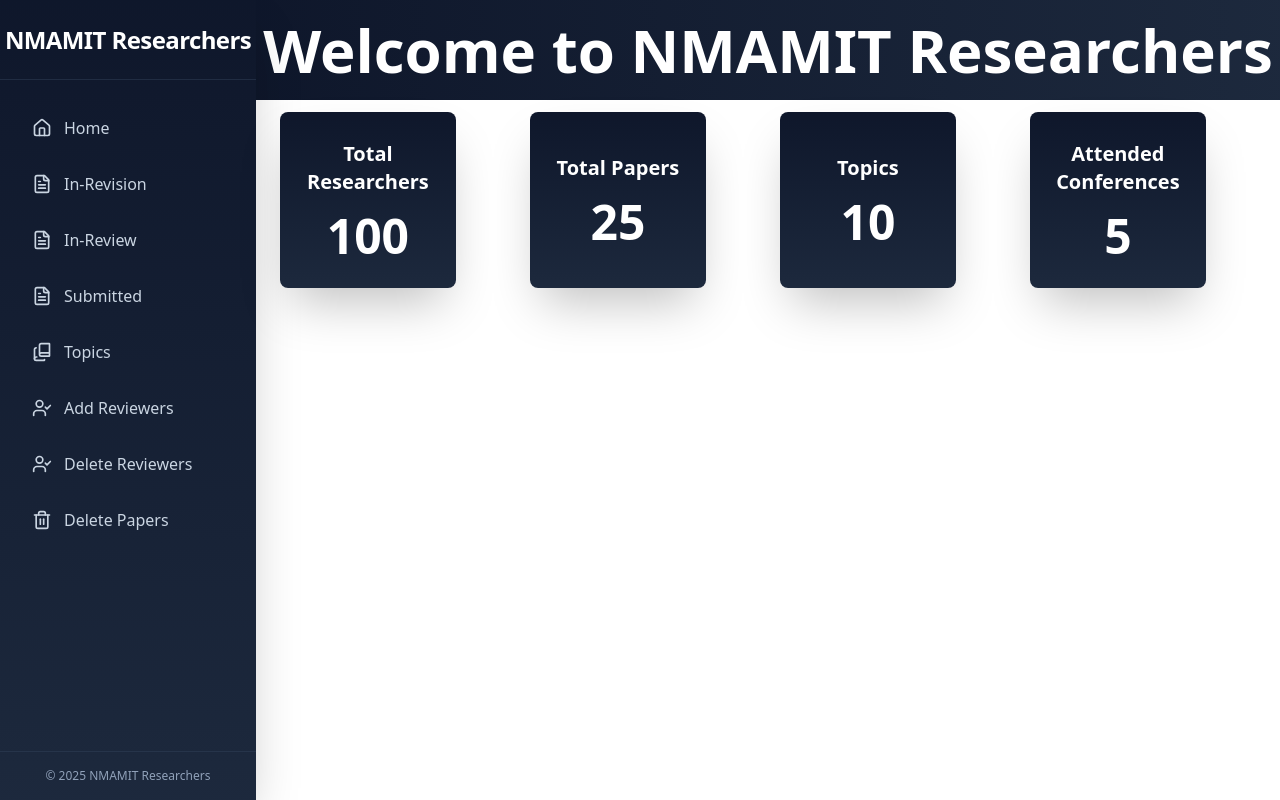
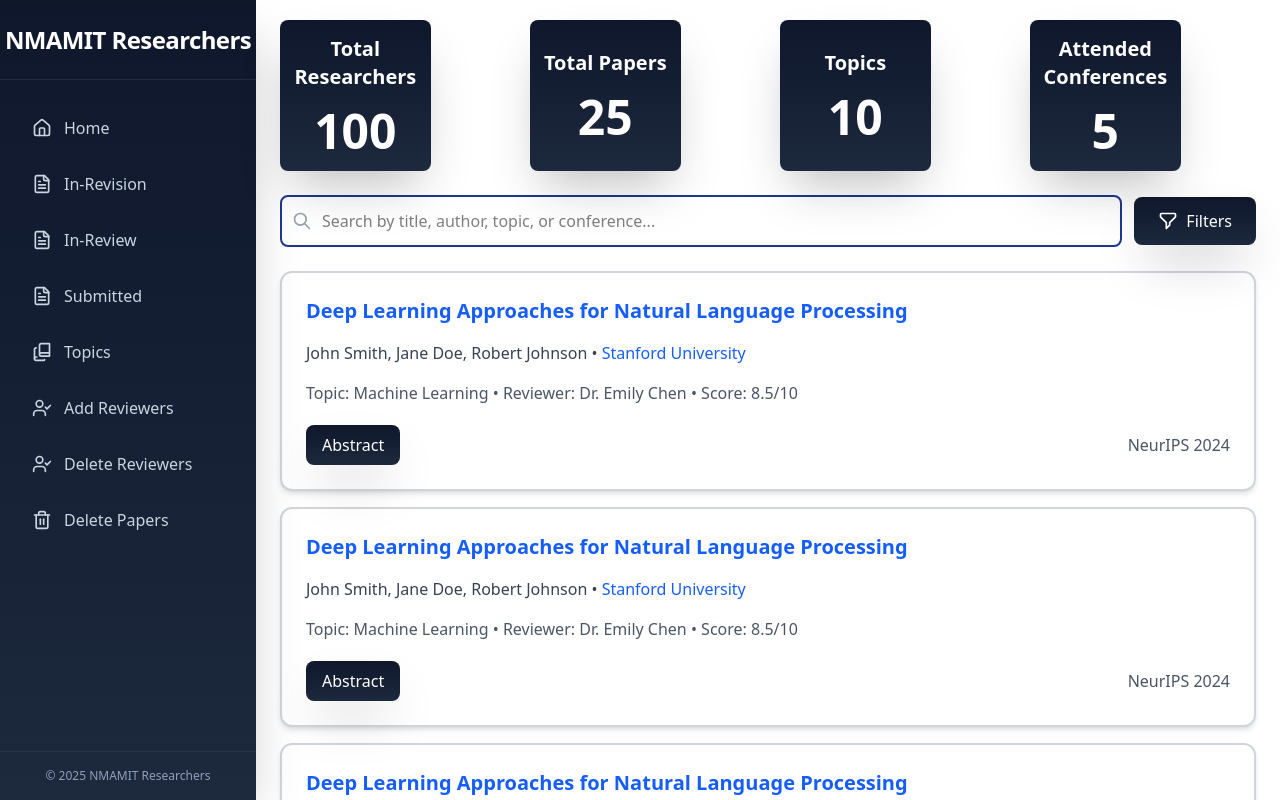
Before and after one commit to Siddesh-2004/NMAMIT-Researchers, a React (Vite) app in the folder adminWebsite/: page / in a window 1280 px wide. Shown: the top 800 px of the page. Built offline with nearby package versions, Linux system fonts and the light colour scheme.

Commit message:
Home UI completed

```diff
--- a/adminWebsite/src/components/AnalyticsCard.jsx
+++ b/adminWebsite/src/components/AnalyticsCard.jsx
@@ -2,7 +2,7 @@ import React from 'react';
 
 const Analytics = ({ title = "Total Researchers", number = "100" }) => {
   return (
-    <div className="bg-gradient-to-r from-slate-900 to-slate-800 text-white  rounded-lg shadow-lg aspect-square flex flex-col items-center justify-center space-y-4 max-w-7/9 lg:bg-gradient-to-b lg:from-slate-900 lg:to-slate-800 lg:shadow-2xl lg:z-40">
+    <div className="bg-gradient-to-r from-slate-900 to-slate-800 text-white  rounded-lg shadow-lg aspect-square flex flex-col items-center justify-center space-y-4 max-w-6/9 lg:bg-gradient-to-b lg:from-slate-900 lg:to-slate-800 lg:shadow-2xl lg:z-40">
       <h2 className="text-xl font-semibold text-center">
         {title}
       </h2>
--- /dev/null
+++ b/adminWebsite/src/components/ResearchCard.jsx
@@ -0,0 +1,81 @@
+import React, { useState } from 'react';
+
+const ResearchCard = ({
+  title = "Deep Learning Approaches for Natural Language Processing",
+  titleUrl = "#",
+  authors = "John Smith, Jane Doe, Robert Johnson",
+  affiliation = "Stanford University",
+  affiliationUrl = "#",
+  topic = "Machine Learning",
+  reviewer = "Dr. Emily Chen",
+  score = "8.5/10",
+  conference = "NeurIPS 2024",
+  abstract = "This paper presents novel deep learning approaches for natural language processing tasks. We introduce a new architecture that combines transformer models with attention mechanisms to achieve state-of-the-art results on multiple benchmarks. Our experiments demonstrate significant improvements over existing methods in both accuracy and computational efficiency."
+}) => {
+  const [showAbstract, setShowAbstract] = useState(false);
+
+  return (
+    <div className="bg-white border-2 border-gray-300 rounded-xl p-6 shadow-md hover:shadow-lg transition-shadow">
+      {/* Title */}
+      <div className="mb-4">
+        <a
+          href={titleUrl}
+          className="text-xl font-semibold text-blue-600 hover:text-blue-800 hover:underline"
+        >
+          {title}
+        </a>
+      </div>
+
+      {/* Authors and Affiliation */}
+      <div className="mb-4">
+        <p className="text-gray-700">
+          <span className="font-medium">{authors}</span>
+          {' • '}
+          <a
+            href={affiliationUrl}
+            className="text-blue-600 hover:text-blue-800 hover:underline"
+          >
+            {affiliation}
+          </a>
+        </p>
+      </div>
+
+      {/* Topic, Reviewer and Score */}
+      <div className="mb-4">
+        <p className="text-gray-600">
+          <span className="font-medium">Topic:</span> {topic}
+          {' • '}
+          <span className="font-medium">Reviewer:</span> {reviewer}
+          {' • '}
+          <span className="font-medium">Score:</span> {score}
+        </p>
+      </div>
+
+      {/* Abstract Button and Conference */}
+      <div className="mt-5 flex items-center justify-between">
+        <button
+          onClick={() => setShowAbstract(!showAbstract)}
+          className="px-4 py-2 lg:bg-gradient-to-b lg:from-slate-900 lg:to-slate-800 lg:shadow-2xl lg:z-40 text-white rounded-lg hover:bg-blue-700 transition-colors font-medium"
+        >
+          {showAbstract ? 'Hide Abstract' : 'Abstract'}
+        </button>
+
+        <p className="text-gray-600 font-medium">
+          {conference}
+        </p>
+      </div>
+
+      {/* Abstract Content */}
+      {showAbstract && (
+        <div className="mt-4 pt-4 border-t-2 border-gray-200 rounded-b-lg">
+          <h3 className="font-semibold text-gray-800 mb-2">Abstract</h3>
+          <p className="text-gray-700 leading-relaxed">
+            {abstract}
+          </p>
+        </div>
+      )}
+    </div>
+  );
+};
+
+export default ResearchCard;
--- a/adminWebsite/src/pages/Home.jsx
+++ b/adminWebsite/src/pages/Home.jsx
@@ -1,25 +1,116 @@
-import React from 'react'
-import Analytics from '../components/AnalyticsCard'
+import React, { useState } from 'react';
+import Analytics from '../components/AnalyticsCard';
+import ResearchCard from '../components/ResearchCard';
 
 function Home() {
+  const [searchQuery, setSearchQuery] = useState('');
+  const [showFilters, setShowFilters] = useState(false);
+
   return (
-
-    <div className='lg:ml-64 pt-16 lg:pt-0'>
-    <h1 className='text-6xl font-bold text-center bg-gradient-to-r from-slate-900 to-slate-800 text-white py-5 mb-3'>
-    Welcome to NMAMIT Researchers</h1>
-    {/* Analytics Section */}
-    <div className='grid grid-cols-1 sm:grid-cols-2 lg:grid-cols-4 gap-6 px-6'>
+    <div className='lg:ml-64 pt-16 lg:pt-0 '>
+      {/* Analytics Section */}
+      <div className='grid grid-cols-1 sm:grid-cols-2 lg:grid-cols-4 gap-6 px-6 mt-5'>
         <Analytics title='Total Researchers' number='100'/>
         <Analytics title='Total Papers' number='25'/>
         <Analytics title='Topics' number='10'/>
         <Analytics title='Attended Conferences' number='5'/>
+      </div>
+
+      {/* Search Bar and Filter */}
+      <div className='px-6 mt-6'>
+        <div className='flex gap-3 items-center'>
+          {/* Search Bar */}
+          <div className='flex-1 relative'>
+            <input
+            autoFocus
+              type='text'
+              placeholder='Search by title, author, topic, or conference...'
+              value={searchQuery}
+              onChange={(e) => setSearchQuery(e.target.value)}
+              className='w-full px-4 py-3 pl-10 border-2 border-gray-300 rounded-lg focus:outline-none focus:border-blue-900 transition-colors'
+            />
+            <svg
+              className='absolute left-3 top-1/2 transform -translate-y-1/2 w-5 h-5 text-gray-400'
+              fill='none'
+              stroke='currentColor'
+              viewBox='0 0 24 24'
+            >
+              <path
+                strokeLinecap='round'
+                strokeLinejoin='round'
+                strokeWidth={2}
+                d='M21 21l-6-6m2-5a7 7 0 11-14 0 7 7 0 0114 0z'
+              />
+            </svg>
+          </div>
+
+          {/* Filter Button */}
+          <button
+            onClick={() => setShowFilters(!showFilters)}
+            className='px-6 py-3 lg:bg-gradient-to-b lg:from-slate-900 lg:to-slate-800 lg:shadow-2xl lg:z-40 text-white rounded-lg hover:bg-blue-700 transition-colors font-medium flex items-center gap-2 whitespace-nowrap'
+          >
+            <svg
+              className='w-5 h-5'
+              fill='none'
+              stroke='currentColor'
+              viewBox='0 0 24 24'
+            >
+              <path
+                strokeLinecap='round'
+                strokeLinejoin='round'
+                strokeWidth={2}
+                d='M3 4a1 1 0 011-1h16a1 1 0 011 1v2.586a1 1 0 01-.293.707l-6.414 6.414a1 1 0 00-.293.707V17l-4 4v-6.586a1 1 0 00-.293-.707L3.293 7.293A1 1 0 013 6.586V4z'
+              />
+            </svg>
+            Filters
+          </button>
+        </div>
+
+        {/* Filter Panel (optional - shows when filter button is clicked) */}
+        {showFilters && (
+          <div className='mt-4 p-4 bg-gray-50 border-2 border-gray-300 rounded-lg'>
+            <h3 className='font-semibold text-gray-800 mb-3'>Filter Options</h3>
+            <div className='grid grid-cols-1 sm:grid-cols-3 gap-4'>
+              <div>
+                <label className='block text-sm font-medium text-gray-700 mb-1'>Topic</label>
+                <select className='w-full px-3 py-2 border border-gray-300 rounded-lg focus:outline-none focus:border-blue-600'>
+                  <option value=''>All Topics</option>
+                  <option value='ml'>Machine Learning</option>
+                  <option value='ai'>Artificial Intelligence</option>
+                  <option value='cv'>Computer Vision</option>
+                </select>
+              </div>
+              <div>
+                <label className='block text-sm font-medium text-gray-700 mb-1'>Year</label>
+                <select className='w-full px-3 py-2 border border-gray-300 rounded-lg focus:outline-none focus:border-blue-600'>
+                  <option value=''>All Years</option>
+                  <option value='2024'>2024</option>
+                  <option value='2023'>2023</option>
+                  <option value='2022'>2022</option>
+                </select>
+              </div>
+              <div>
+                <label className='block text-sm font-medium text-gray-700 mb-1'>Conference</label>
+                <select className='w-full px-3 py-2 border border-gray-300 rounded-lg focus:outline-none focus:border-blue-600'>
+                  <option value=''>All Conferences</option>
+                  <option value='neurips'>NeurIPS</option>
+                  <option value='icml'>ICML</option>
+                  <option value='cvpr'>CVPR</option>
+                </select>
+              </div>
+            </div>
+          </div>
+        )}
+      </div>
+
+      {/* Research Cards */}
+      <div className='space-y-4 px-6 mt-6'>
+        <ResearchCard />
+        <ResearchCard />
+        <ResearchCard />
+      </div>
     </div>
-
-    </div>
-  )
+  );
 }
 
-
-
-
-export default Home
+export default Home;
```
